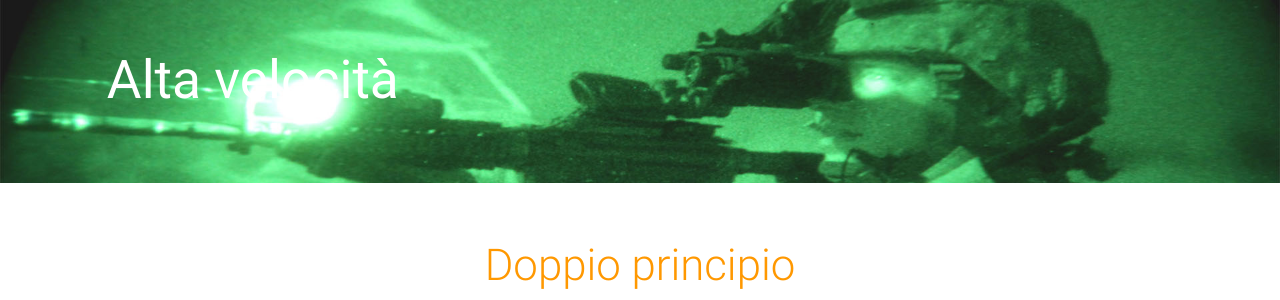
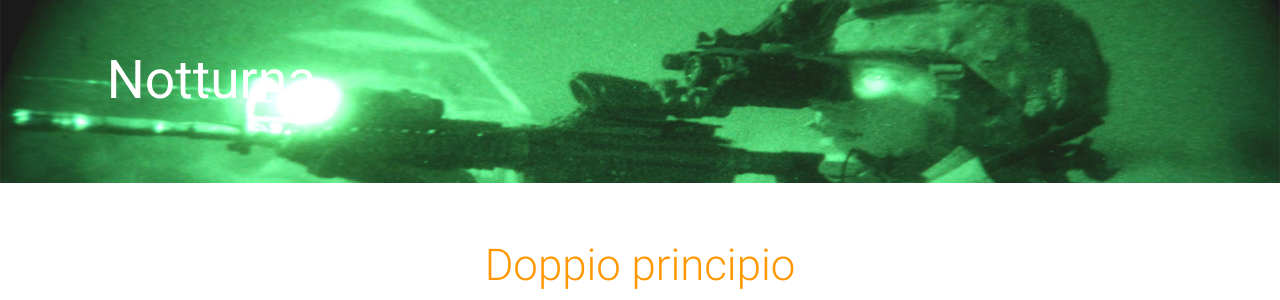
Before and after one commit to NicolaSpadari/Tesina, a PHP site: page /common/fotocamere/notturna.php in a window 1280 px wide. Shown: the part 64-364 px from the top of the page. Run offline with PHP 8.4, Linux system fonts and the light colour scheme.

Commit message:
Fixed banner name

```diff
--- a/common/fotocamere/notturna.php
+++ b/common/fotocamere/notturna.php
@@ -26,7 +26,7 @@
                 <div class="wrapper-banner">
                     <div class="container-banner">
                         <img class="img-banner" src="/images/night-banner.jpg">
-                        <h2 class="text-banner">Alta velocità</h2>
+                        <h2 class="text-banner">Notturna</h2>
                     </div>
                 </div>
             </div>
```
